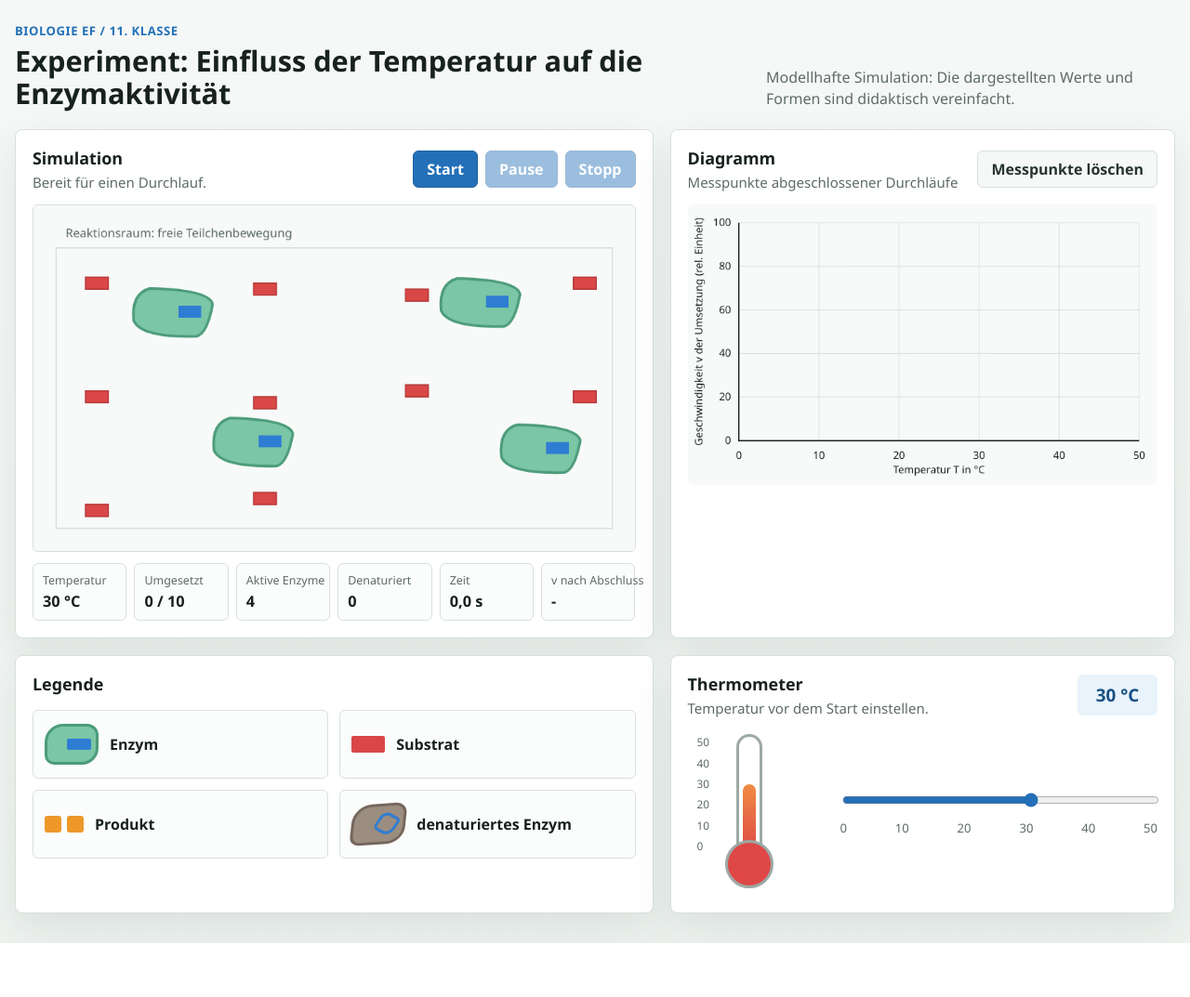
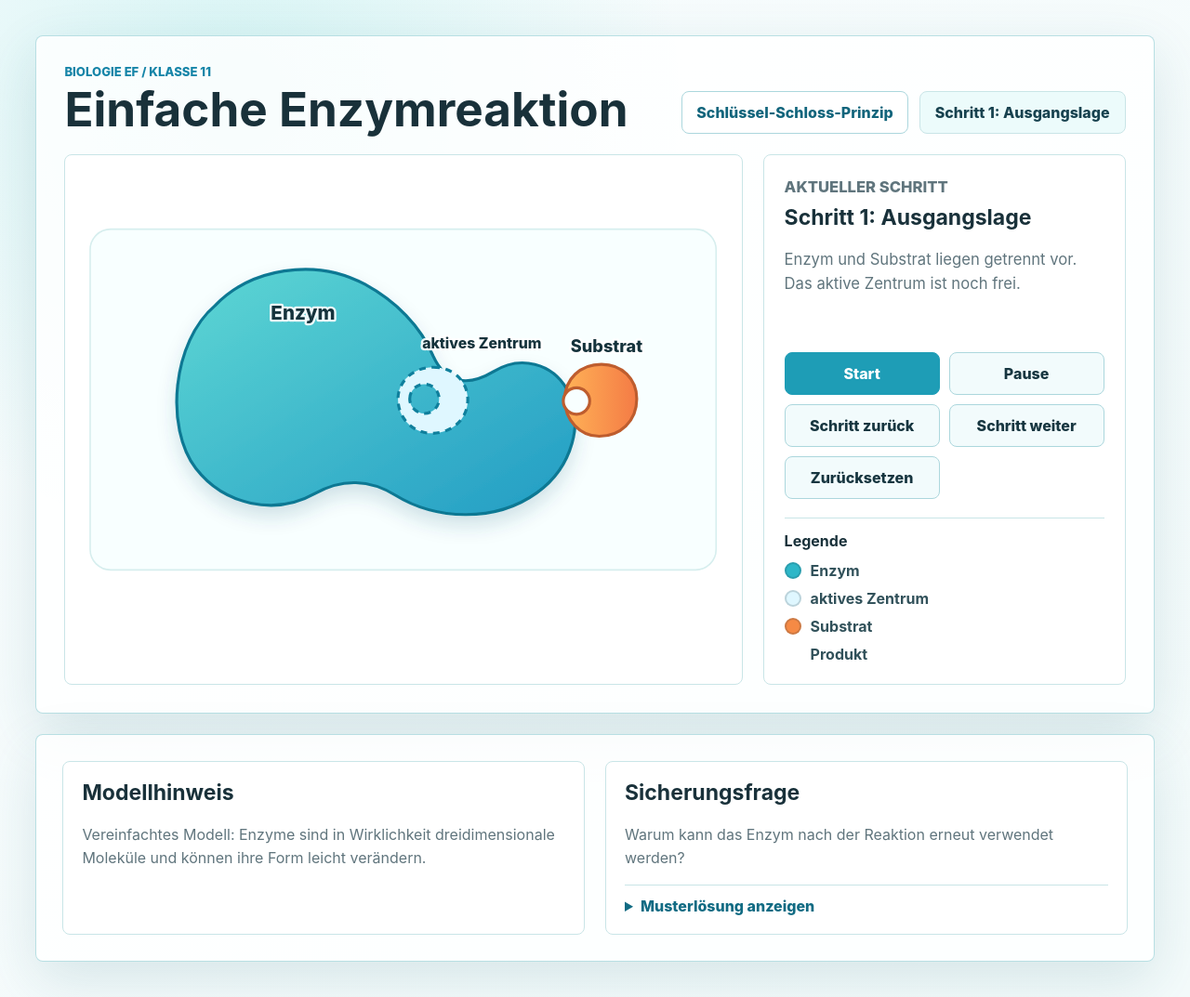
Before and after one commit to R4menk4/Enzymwirkung, a plain HTML site: page index.html in a window 1280 px wide. Shown: the whole page at 93% size. Before the commit the page ends 1015 px from the top, so only its background shows below. Drawn offline with Linux system fonts and the light colour scheme.

Commit message:
Add files via upload

```diff
--- a/index.html
+++ b/index.html
@@ -1,129 +1,184 @@
 <!doctype html>
 <html lang="de">
   <head>
-    <meta charset="utf-8">
-    <meta name="viewport" content="width=device-width, initial-scale=1">
-    <title>Einfluss der Temperatur auf die Enzymaktivität</title>
-    <link rel="stylesheet" href="css/styles.css">
+    <meta charset="utf-8" />
+    <meta name="viewport" content="width=device-width, initial-scale=1" />
+    <title>Einfache Enzymreaktion</title>
+    <link rel="stylesheet" href="style.css" />
   </head>
   <body>
     <main class="app-shell">
-      <header class="app-header">
+      <section class="stage-panel" aria-labelledby="page-title">
+        <div class="top-bar">
           <div>
-          <p class="eyebrow">Biologie EF / 11. Klasse</p>
-          <h1>Experiment: Einfluss der Temperatur auf die Enzymaktivität</h1>
+            <p class="eyebrow">Biologie EF / Klasse 11</p>
+            <h1 id="page-title">Einfache Enzymreaktion</h1>
           </div>
-        <p class="model-note">Modellhafte Simulation: Die dargestellten Werte und Formen sind didaktisch vereinfacht.</p>
-      </header>
-
-      <section class="dashboard-grid" aria-label="Unterrichtssimulation">
-        <article class="module simulation-card">
-          <div class="module-header">
-            <div>
-              <h2>Simulation</h2>
-              <p id="runStatus">Bereit für einen Durchlauf.</p>
+          <div class="page-actions">
+            <a class="link-button" href="schluessel-schloss.html">Schlüssel-Schloss-Prinzip</a>
+            <div class="step-badge" id="stepBadge" aria-live="polite">
+              Schritt 1: Ausgangslage
             </div>
-            <div class="controls" aria-label="Simulationssteuerung">
-              <button id="startButton" type="button">Start</button>
-              <button id="pauseButton" type="button" disabled>Pause</button>
-              <button id="stopButton" type="button" disabled>Stopp</button>
           </div>
         </div>
 
-          <canvas id="simulationCanvas" width="900" height="520" aria-label="Animierte Enzymreaktion"></canvas>
+        <div class="simulation-grid">
+          <section class="simulation-card" aria-label="Interaktive Simulation">
+            <div class="scene" id="scene" data-step="0">
+              <svg
+                class="reaction-svg"
+                viewBox="0 0 900 520"
+                role="img"
+                aria-labelledby="svgTitle svgDesc"
+              >
+                <title id="svgTitle">Modell einer einfachen Enzymreaktion</title>
+                <desc id="svgDesc">
+                  Ein Substrat bindet am aktiven Zentrum eines Enzyms, wird in
+                  zwei Produkte umgewandelt und anschließend freigesetzt.
+                </desc>
 
-          <div class="stats" aria-live="polite">
-            <div>
-              <span>Temperatur</span>
-              <strong id="statTemperature">30 °C</strong>
-            </div>
-            <div>
-              <span>Umgesetzt</span>
-              <strong id="statConverted">0 / 10</strong>
-            </div>
-            <div>
-              <span>Aktive Enzyme</span>
-              <strong id="statActive">4</strong>
-            </div>
-            <div>
-              <span>Denaturiert</span>
-              <strong id="statDenatured">0</strong>
-            </div>
-            <div>
-              <span>Zeit</span>
-              <strong id="statTime">0,0 s</strong>
-            </div>
-            <div>
-              <span>v nach Abschluss</span>
-              <strong id="statVelocity">-</strong>
+                <defs>
+                  <filter id="softShadow" x="-20%" y="-20%" width="140%" height="140%">
+                    <feDropShadow dx="0" dy="14" stdDeviation="13" flood-color="#145069" flood-opacity="0.16" />
+                  </filter>
+                  <linearGradient id="enzymeGradient" x1="0" x2="1" y1="0" y2="1">
+                    <stop offset="0%" stop-color="#5ed7d4" />
+                    <stop offset="100%" stop-color="#229cc4" />
+                  </linearGradient>
+                  <linearGradient id="substrateGradient" x1="0" x2="1">
+                    <stop offset="0%" stop-color="#ffb257" />
+                    <stop offset="100%" stop-color="#f47b45" />
+                  </linearGradient>
+                  <linearGradient id="productGradient" x1="0" x2="1">
+                    <stop offset="0%" stop-color="#ffd96d" />
+                    <stop offset="100%" stop-color="#ff9e48" />
+                  </linearGradient>
+                </defs>
+
+                <rect class="work-area" x="24" y="28" width="852" height="464" rx="28" />
+
+                <g class="enzyme-group info-target" data-info="enzyme" tabindex="0" role="button" aria-label="Info: Enzym">
+                  <path
+                    class="enzyme-body"
+                    d="M194 132
+                       C242 82 329 66 398 103
+                       C440 126 474 160 491 201
+                       C508 238 538 243 573 222
+                       C610 199 653 211 673 246
+                       C697 289 681 352 632 387
+                       C575 428 494 424 439 390
+                       C405 369 367 367 330 388
+                       C275 419 206 403 168 354
+                       C125 298 136 181 194 132Z"
+                    filter="url(#softShadow)"
+                  />
+                  <path
+                    class="active-center"
+                    d="M491 216
+                       C518 216 538 235 538 260
+                       C538 287 516 306 489 306
+                       C464 306 443 286 443 259
+                       C443 236 463 216 491 216Z
+                       M459 259
+                       C459 248 468 239 479 239
+                       C490 239 499 248 499 259
+                       C499 270 490 279 479 279
+                       C468 279 459 270 459 259Z"
+                  />
+                  <text class="label label-enzyme" x="270" y="151">Enzym</text>
+                  <text class="label label-active" x="476" y="190">aktives Zentrum</text>
+                </g>
+
+                <g class="substrate-group molecule info-target" data-info="substrate" tabindex="0" role="button" aria-label="Info: Substrat">
+                  <path
+                    class="substrate-shape"
+                    d="M0 -50
+                       C28 -50 48 -30 48 -3
+                       C48 28 25 48 -3 48
+                       C-29 48 -50 26 -50 -2
+                       C-50 -30 -29 -50 0 -50Z"
+                  />
+                  <circle class="substrate-notch" cx="-34" cy="0" r="18" />
+                  <text class="label molecule-label" x="-42" y="-66">Substrat</text>
+                </g>
+
+                <g class="complex-label info-target" data-info="complex" tabindex="0" role="button" aria-label="Info: Enzym-Substrat-Komplex">
+                  <rect x="418" y="330" width="230" height="44" rx="22" />
+                  <text x="435" y="358">Enzym-Substrat-Komplex</text>
+                </g>
+
+                <g class="product product-a info-target" data-info="product" tabindex="0" role="button" aria-label="Info: Produkt A">
+                  <path class="product-shape" d="M0 -31 C24 -30 40 -14 39 7 C38 31 18 44 -7 39 C-31 34 -42 12 -34 -9 C-27 -26 -16 -31 0 -31Z" />
+                  <text class="label product-label" x="-40" y="-48">Produkt</text>
+                </g>
+                <g class="product product-b info-target" data-info="product" tabindex="0" role="button" aria-label="Info: Produkt B">
+                  <path class="product-shape second" d="M0 -29 C22 -25 36 -7 31 14 C26 36 1 45 -20 32 C-39 20 -42 -3 -29 -18 C-20 -29 -11 -32 0 -29Z" />
+                </g>
+
+                <path class="motion-path" d="M720 260 C650 260 570 258 494 257" />
+                <text class="path-label" x="610" y="238">Bindung am aktiven Zentrum</text>
+              </svg>
+
+              <div class="tooltip" id="tooltip" hidden>
+                <strong id="tooltipTitle">Enzym</strong>
+                <span id="tooltipText"></span>
               </div>
             </div>
-        </article>
+          </section>
 
-        <article class="module chart-card">
-          <div class="module-header">
-            <div>
-              <h2>Diagramm</h2>
-              <p>Messpunkte abgeschlossener Durchläufe</p>
-            </div>
-            <button id="clearPointsButton" type="button" class="secondary">Messpunkte löschen</button>
-          </div>
-          <canvas id="chartCanvas" width="720" height="430" aria-label="Diagramm der Enzymaktivität"></canvas>
-        </article>
-
-        <article class="module legend-card">
-          <h2>Legende</h2>
-          <div class="legend-grid">
-            <div class="legend-item">
-              <span class="legend-enzyme"><span></span></span>
-              <strong>Enzym</strong>
-            </div>
-            <div class="legend-item">
-              <span class="legend-substrate"></span>
-              <strong>Substrat</strong>
-            </div>
-            <div class="legend-item">
-              <span class="legend-products"><span></span><span></span></span>
-              <strong>Produkt</strong>
-            </div>
-            <div class="legend-item">
-              <span class="legend-denatured"><span></span></span>
-              <strong>denaturiertes Enzym</strong>
-            </div>
-          </div>
-        </article>
-
-        <article class="module thermometer-card">
-          <div class="module-header">
-            <div>
-              <h2>Thermometer</h2>
-              <p id="temperatureHint">Temperatur vor dem Start einstellen.</p>
-            </div>
-            <strong id="temperatureValue" class="temperature-value">30 °C</strong>
+          <aside class="info-panel" aria-labelledby="currentStepTitle">
+            <div class="current-step">
+              <p class="eyebrow">Aktueller Schritt</p>
+              <h2 id="currentStepTitle">Schritt 1: Ausgangslage</h2>
+              <p id="stepText">
+                Enzym und Substrat liegen getrennt vor. Das aktive Zentrum ist
+                noch frei.
+              </p>
             </div>
 
-          <div class="thermometer-panel">
-            <div class="thermometer" aria-hidden="true">
-              <div class="thermometer-scale">
-                <span>50</span><span>40</span><span>30</span><span>20</span><span>10</span><span>0</span>
+            <div class="controls" aria-label="Steuerung der Simulation">
+              <button type="button" class="primary" id="startBtn">Start</button>
+              <button type="button" id="pauseBtn">Pause</button>
+              <button type="button" id="prevBtn">Schritt zurück</button>
+              <button type="button" id="nextBtn">Schritt weiter</button>
+              <button type="button" id="resetBtn">Zurücksetzen</button>
             </div>
-              <div class="thermometer-tube">
-                <div id="thermometerFill" class="thermometer-fill"></div>
+
+            <div class="legend" aria-label="Legende">
+              <h3>Legende</h3>
+              <div><span class="swatch enzyme"></span>Enzym</div>
+              <div><span class="swatch active"></span>aktives Zentrum</div>
+              <div><span class="swatch substrate"></span>Substrat</div>
+              <div><span class="swatch product"></span>Produkt</div>
             </div>
-              <div class="thermometer-bulb"></div>
+          </aside>
         </div>
-            <div class="slider-wrap">
-              <input id="temperatureSlider" type="range" min="0" max="50" value="30" step="10" aria-label="Temperatur in Grad Celsius">
-              <div class="slider-labels" aria-hidden="true">
-                <span>0</span><span>10</span><span>20</span><span>30</span><span>40</span><span>50</span>
+      </section>
+
+      <section class="learning-panel">
+        <div class="model-note">
+          <h2>Modellhinweis</h2>
+          <p>
+            Vereinfachtes Modell: Enzyme sind in Wirklichkeit dreidimensionale
+            Moleküle und können ihre Form leicht verändern.
+          </p>
         </div>
+
+        <div class="question-box">
+          <h2>Sicherungsfrage</h2>
+          <p>Warum kann das Enzym nach der Reaktion erneut verwendet werden?</p>
+          <details>
+            <summary>Musterlösung anzeigen</summary>
+            <p>
+              Das Enzym wird bei der Reaktion nicht verbraucht. Es verändert
+              nur kurzzeitig die Bindung des Substrats und liegt danach wieder
+              unverändert vor.
+            </p>
+          </details>
         </div>
-          </div>
-        </article>
       </section>
     </main>
 
-    <script src="js/simulationParams.js"></script>
-    <script src="js/app.js"></script>
+    <script src="script.js"></script>
   </body>
 </html>
```
Also changed, not shown: 1 other file. Lines whose indentation alone changed are shown as unchanged.
